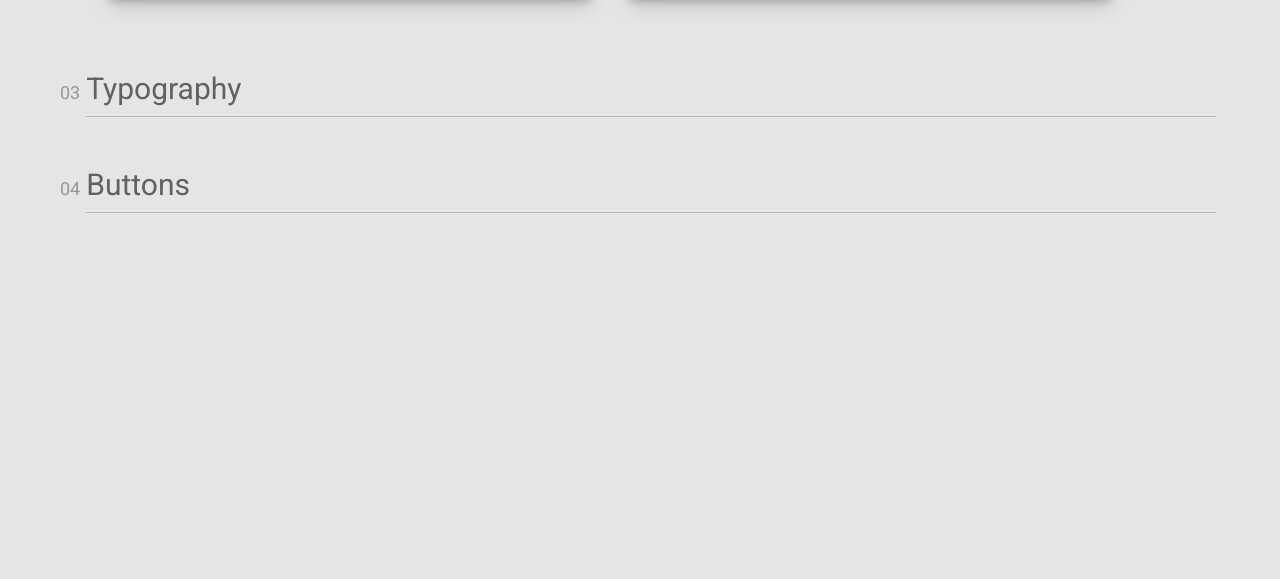
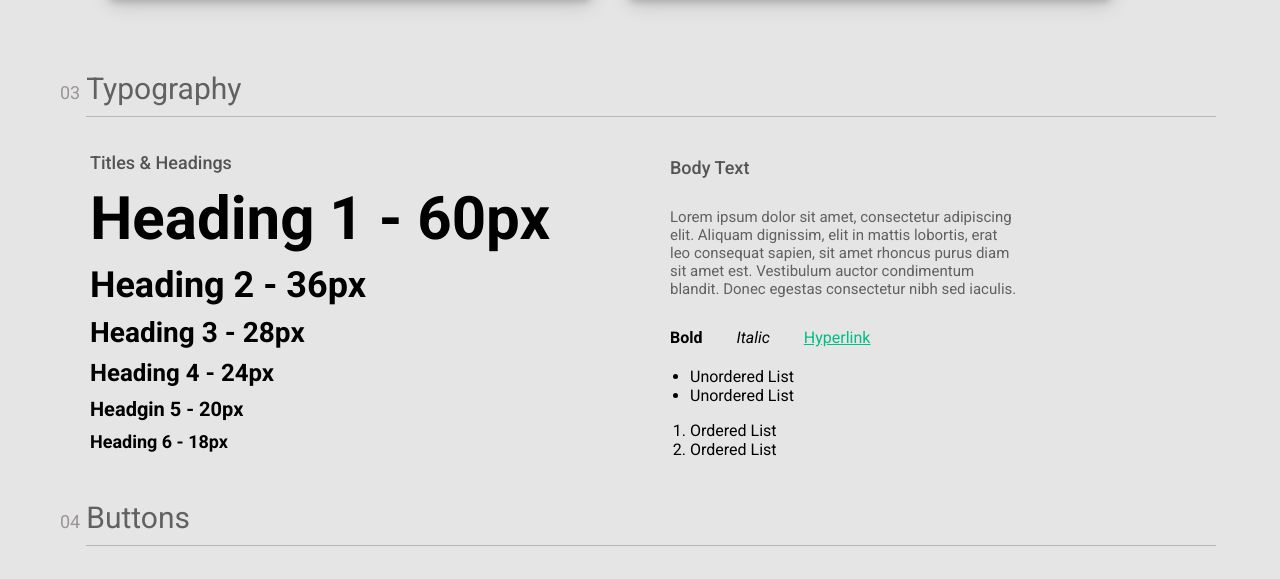
Before and after one commit to siddhantsingh-1/style-guide, a plain HTML site: page index.html in a window 1280 px wide. Shown: the part 673-1252 px from the top of the page. Before the commit the page ends 919 px from the top, so only its background shows below. Drawn offline with nearby package versions, Linux system fonts and the light colour scheme.

Commit message:
Finish typography section

```diff
--- a/css/style.css
+++ b/css/style.css
@@ -4,6 +4,10 @@
 
 body {
 	background-color: rgba(0, 0, 0, 0.1);
+}
+
+.grid {
+	display: grid;
 }
 
 /* Section general styles */
@@ -216,3 +220,83 @@ section span {
 .space-mono *{
 	font-family: 'Space Mono', monospace;
 }
+
+/* Typography Section */
+
+.typo .grid {
+	grid-template: auto / 1fr 1fr;
+}
+
+.grid-item-1 span,
+.grid-item-1 strong {
+	display: block;
+}
+
+.grid-item-1 *{
+	margin-top: 10px;
+	margin-left: 30px;
+}
+
+.grid span{
+	font-weight: 500;
+	color: #555353;
+	font-size: 18px;
+}
+
+.grid-item-2 {
+	margin-top: 15px;
+	margin-left: 30px;
+}
+
+.grid-item-2 p {
+	font-size: 15px;
+	color: #616161;
+	width: 350px;
+	margin-top: 30px;
+}
+
+#text-style {
+	list-style: none;
+	padding-left: 0;
+	margin-left: 0;
+}
+#text-style li {
+	display: inline-block;
+	margin-right: 30px;
+	margin-top: 10px;
+}
+
+.grid-item-2 ul,
+.grid-item-2 ol {
+	padding-left: 0;
+	margin-left: 20px;
+}
+
+.grid-item-2 ul {
+	margin-top: 20px;
+}
+
+
+.h1 {
+	font-size: 60px;
+}
+.h2 {
+	font-size: 36px;
+}
+.h3 {
+	font-size: 28px;
+}
+.h4 {
+	font-size: 24px;
+}
+.h5 {
+	font-size: 20px;
+}
+.h6 {
+	font-size: 18px;
+}
+
+.link {
+	color: #00BE85;
+	text-decoration: underline;
+}
--- a/index.html
+++ b/index.html
@@ -106,11 +106,39 @@
 
     <!-- Typography Section -->
 
-    <section>
+    <section class="typo">
         <header>
             <span>03</span>
             <h1>Typography</h1>
         </header>
+        <div class="grid">
+            <div class="grid-item-1">
+                <span>Titles & Headings</span>
+                <strong class="h1">Heading 1 - 60px</strong>
+                <strong class="h2">Heading 2 - 36px </strong>
+                <strong class="h3">Heading 3 - 28px</strong>
+                <strong class="h4">Heading 4 - 24px</strong>
+                <strong class="h5">Headgin 5 - 20px</strong>
+                <strong class="h6">Heading 6 - 18px</strong>
+            </div>
+            <div class="grid-item-2">
+                <span>Body Text</span>
+                <p>Lorem ipsum dolor sit amet, consectetur adipiscing elit. Aliquam dignissim, elit in mattis lobortis, erat leo consequat sapien, sit amet rhoncus purus diam sit amet est. Vestibulum auctor condimentum blandit. Donec egestas consectetur nibh sed iaculis.</p>
+                <ul id="text-style">
+                    <li class="bold">Bold</li>
+                    <li class="italic">Italic</li>
+                    <li class="link">Hyperlink</li>
+                </ul>
+                <ul>
+                    <li>Unordered List</li>
+                    <li>Unordered List</li>
+                </ul>
+                <ol>
+                    <li>Ordered List</li>
+                    <li>Ordered List</li>
+                </ol>
+            </div>
+        </div>
     </section>
 
     <!-- Buttons Section -->
```
